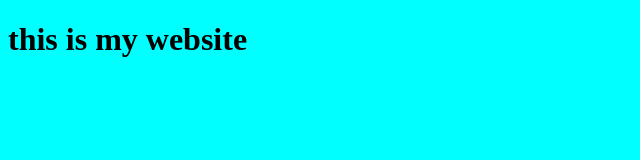
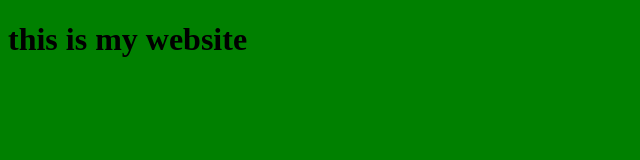
Before and after one commit to abhinashrasimsetti1/myportfoliocodewithanna, a plain HTML site: page index.html in a window 1280 px wide. Shown: the whole page, without its empty margins (0-640 px from the left). Drawn offline with Linux system fonts and the light colour scheme.

Commit message:
Update index.html

```diff
--- a/index.html
+++ b/index.html
@@ -5,7 +5,7 @@
     <meta name="viewport" content="width=, initial-scale=1.0">
     <title>Document</title>
 </head>
-<body style="background-color: aqua;">
+<body style="background-color: green;">
     <h1>this is my website</h1>
 </body>
 </html>
```
